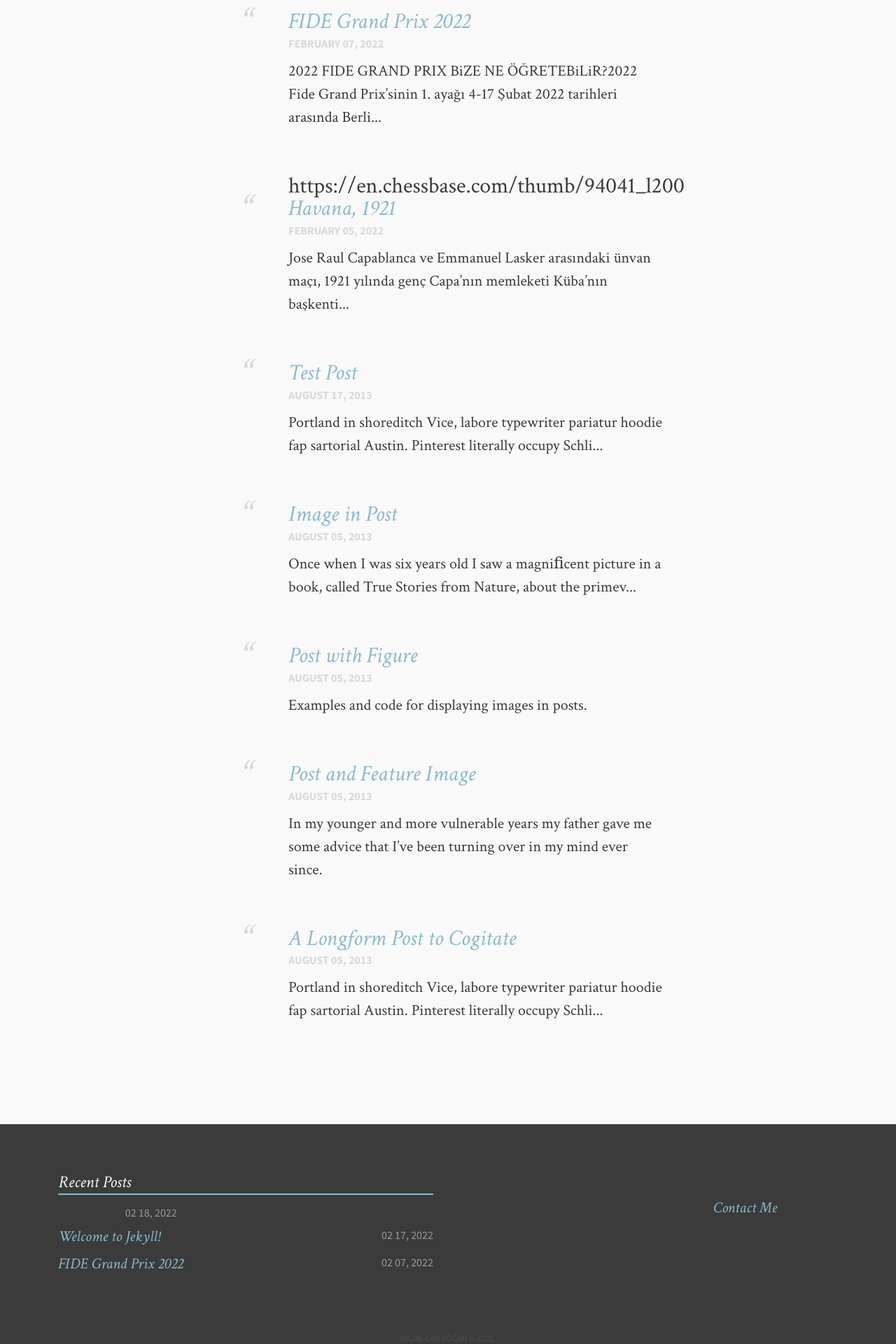
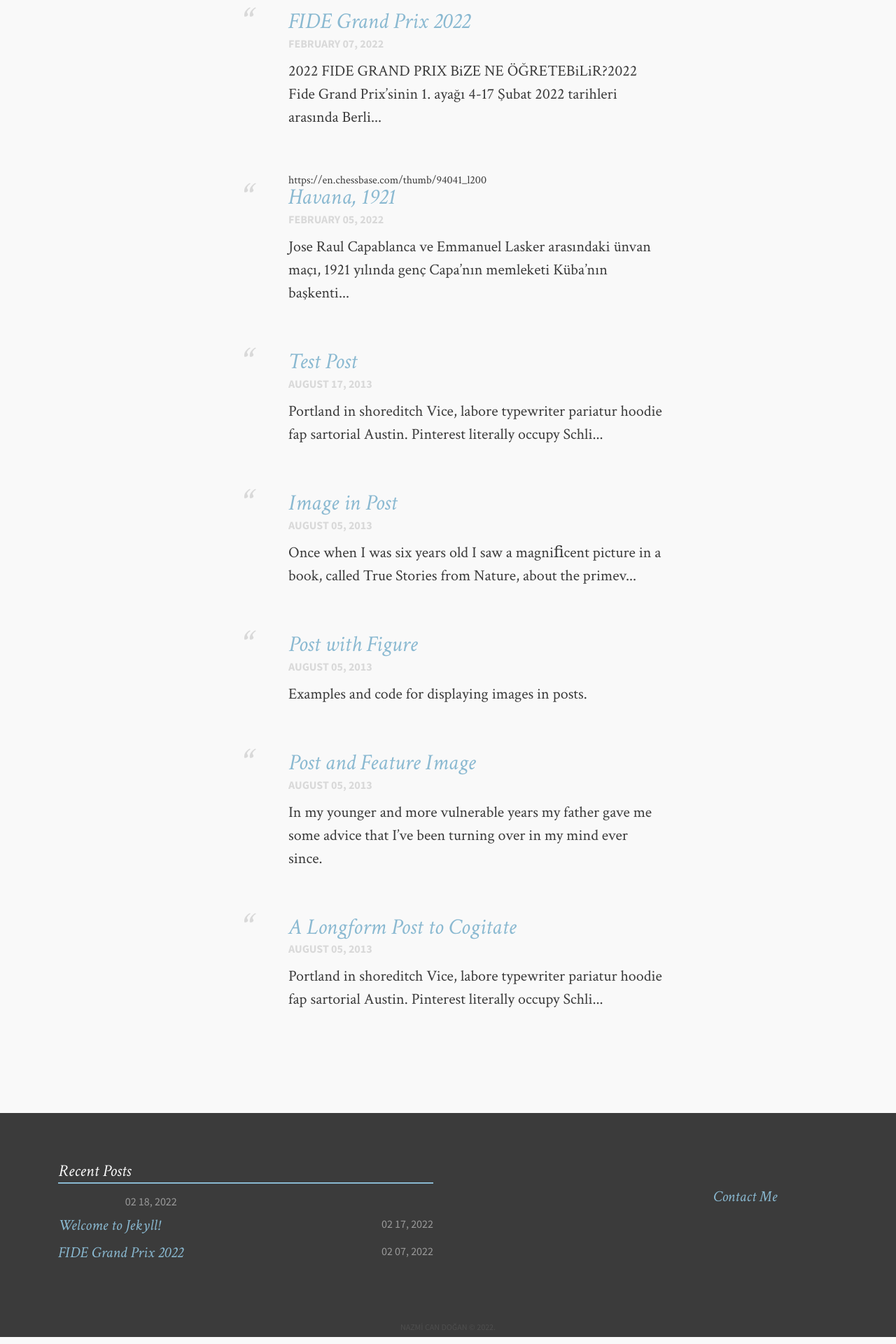
Before and after one commit to satranchess/satrancc, a Jekyll site: the page built from index.md, in a window 1280 px wide. Shown: the part 1177-3097 px from the top of the page at 70% size. Built offline with Jekyll 4.4.1, drawn with Linux system fonts in a browser that asks for light colours.

Commit message:
Update home.html

```diff
--- a/_layouts/home.html
+++ b/_layouts/home.html
@@ -23,8 +23,6 @@
                         <h2><span class="bb">{{ page.title }}</span></h2>
                     </lh>
                     {% for post in site.posts %}
-                    <li>
-                        <div class="deets" itemscope itemtype="http://schema.org/BlogPosting" itemprop="blogPost">
                     {% if post.gorsel %}
                     <div class="gorsel">{{ post.gorsel }}</div>
                     {% endif %}
@@ -37,6 +35,8 @@
                         </iframe>
                     </div>
                     {% endif %}
+                    <li>
+                        <div class="deets" itemscope itemtype="http://schema.org/BlogPosting" itemprop="blogPost">
                             <h1><a href="{{ site.url }}{{ post.url }}">{{ post.title }}</a></h1>
                             <p class="date"><time datetime="{{ post.date | date_to_xmlschema }}" itemprop="datePublished">{{ post.date | date: "%B %d, %Y" }}</time></p>
                             <p class="">{% if post.description %}{{ post.description  | strip_html | strip_newlines | truncate: 120 }}{% else %}{{ post.content | strip_html | strip_newlines | truncate: 120 }}{% endif %}</p>
```
Lines whose indentation alone changed are shown as unchanged.
